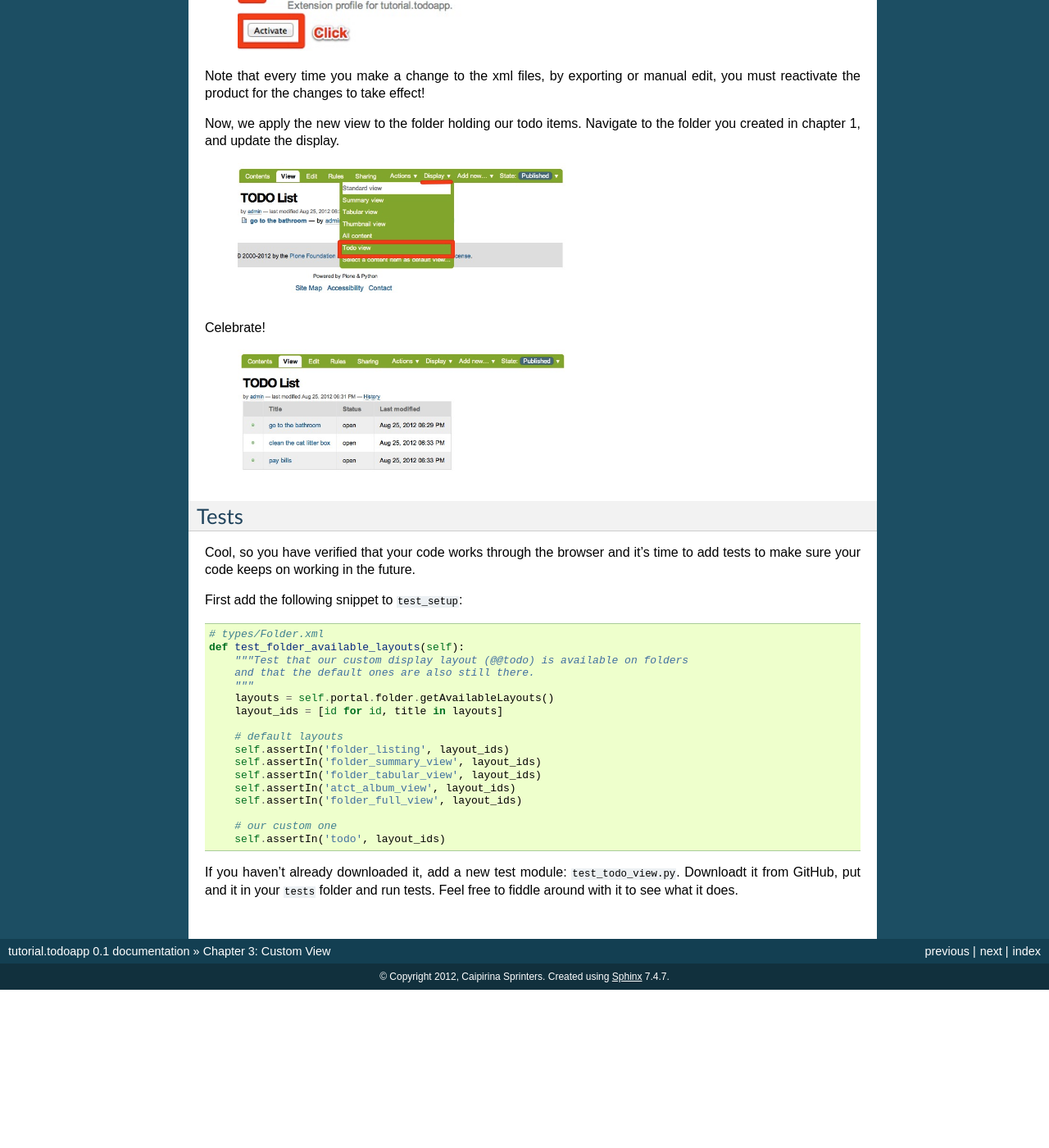
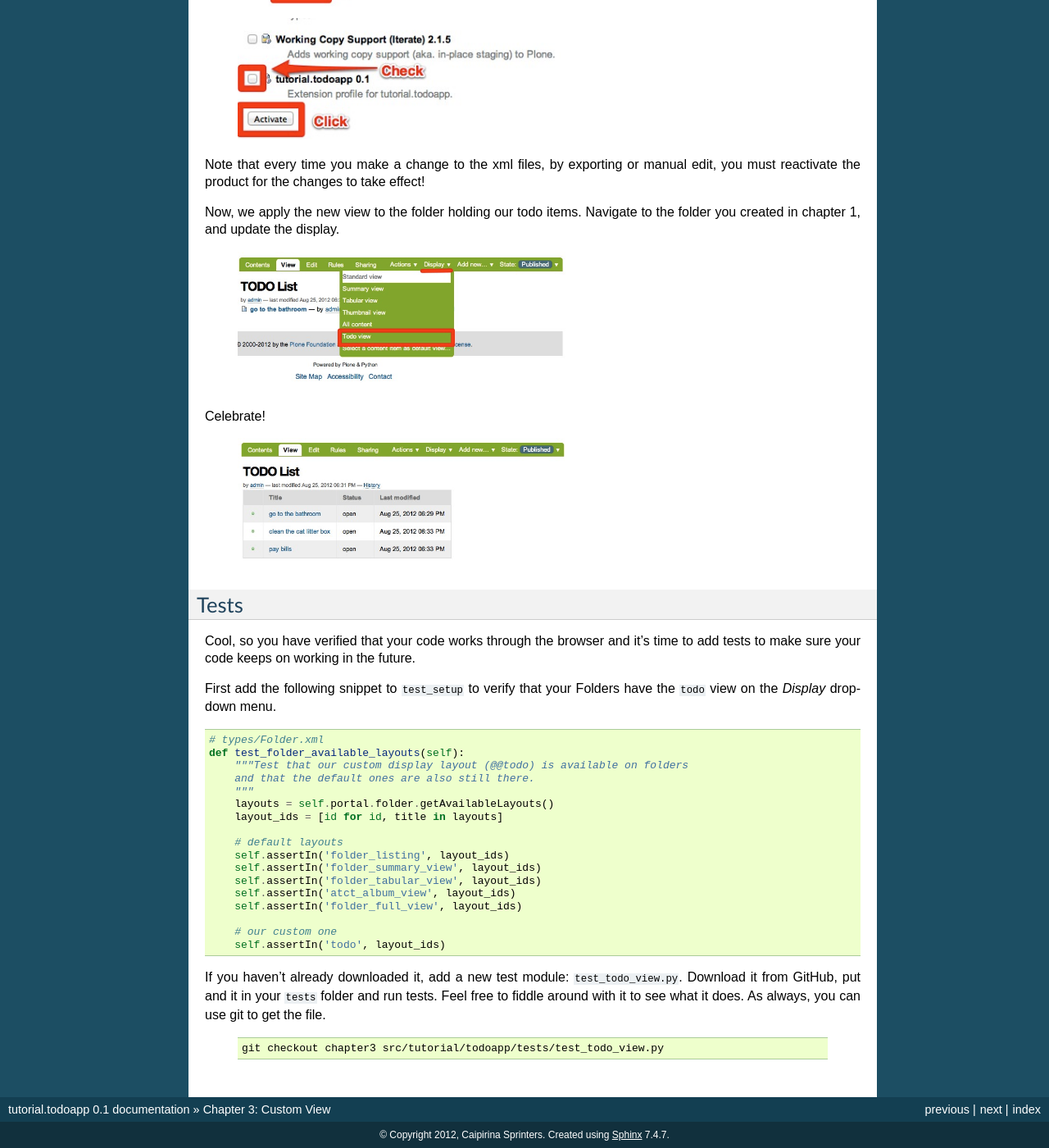
Before and after one commit to collective/tutorial.todoapp, a Sphinx documentation site: the page built from docs/chapter_3.rst, in a window 1280 px wide and 1400 px high, scrolled down 1690 px. Shown: the whole window at 82% size. Built offline with Sphinx 7.4.7, drawn with Linux system fonts in a browser that asks for light colours; pages that are not in the unit, such as notebooks, are missing from menus; before the commit the page ends 2897 px from its top, so only the background shows below that; some of the changed text lies outside the part shown.

Commit message:
more updates to the tutorial

```diff
--- a/docs/chapter_3.rst
+++ b/docs/chapter_3.rst
@@ -22,16 +22,16 @@
 
 .. code-block:: bash
 
-   git checkout master src/tutorial/todoapp/browser
+   git checkout chapter3 src/tutorial/todoapp/browser/todo.py
 
 We also need to tell Plone to display this view in the `display` drop-down menu
 for Folders so we will later be able to set our view as a default display view
-for our Todo folder. Let's do that by using git to get a version of ``Folder.xml``
-and put it in ``src/tutorial/todoapp/profiles/default/types``.
+for our Todo folder. Let's do that by using git to get a version of
+``Folder.xml`` and put it in ``src/tutorial/todoapp/profiles/default/types``.
 
 .. code-block:: bash
 
-   git checkout master src/tutorial/todoapp/profiles/default/types/Folder.xml
+   git checkout chapter3 src/tutorial/todoapp/profiles/default/types/Folder.xml
 
 
 View template
@@ -39,7 +39,12 @@
 
 Now that we have a class we can also add the template. Go to `tutorial.todoapp
 repo on GitHub <https://github.com/collective/tutorial.todoapp/>`_ and copy over
-code from ``src/tutorial/todoapp/browser/todo.pt`` to your local computer.
+code from ``src/tutorial/todoapp/browser/todo.pt`` to your local computer or,
+again, use git.
+
+.. code-block:: bash
+
+   git checkout chapter3 src/tutorial/todoapp/browser/todo.pt
 
 The template uses ZPT syntax, `read more about it here
 <http://wiki.zope.org/ZPT/TutorialPart1>`_.
@@ -52,7 +57,13 @@
 
 #. Download ``open.png`` and ``completed.png`` from GitHub (they are in
    ``src/tutorial/todoapp/browser/static``) into a new folder on your local
-   computer: ``src/tutorial/todoapp/browser/static``.
+   computer: ``src/tutorial/todoapp/browser/static``. You can use again git if
+   you don't like manual work.
+
+   .. code-block:: bash
+
+      git checkout chapter3 src/tutorial/todoapp/browser/static
+
 #. Tell Zope that this ``static`` folder contains static resources (icons,
    CCS files, JavaScript files, etc.) by adding the following lines to
    ``src/tutorial/todoapp/browser/configure.zcml``:
@@ -108,7 +119,8 @@
 Cool, so you have verified that your code works through the browser and it's
 time to add tests to make sure your code keeps on working in the future.
 
-First add the following snippet to ``test_setup``:
+First add the following snippet to ``test_setup`` to verify that your Folders
+have the ``todo`` view on the `Display` drop-down menu.
 
 .. code-block:: python
 
@@ -131,6 +143,11 @@
         self.assertIn('todo', layout_ids)
 
 
-If you haven't already downloaded it, add a new test module: ``test_todo_view.py``.
-Downloadt it from GitHub, put and it in your ``tests`` folder and run tests. Feel free to
-fiddle around with it to see what it does.
+If you haven't already downloaded it, add a new test module:
+``test_todo_view.py``. Download it from GitHub, put and it in your ``tests``
+folder and run tests. Feel free to fiddle around with it to see what it does.
+As always, you can use git to get the file.
+
+   .. code-block:: bash
+
+      git checkout chapter3 src/tutorial/todoapp/tests/test_todo_view.py
```
Also changed, not shown: docs/chapter_1.rst (+7 -7 lines), 1 other file.
